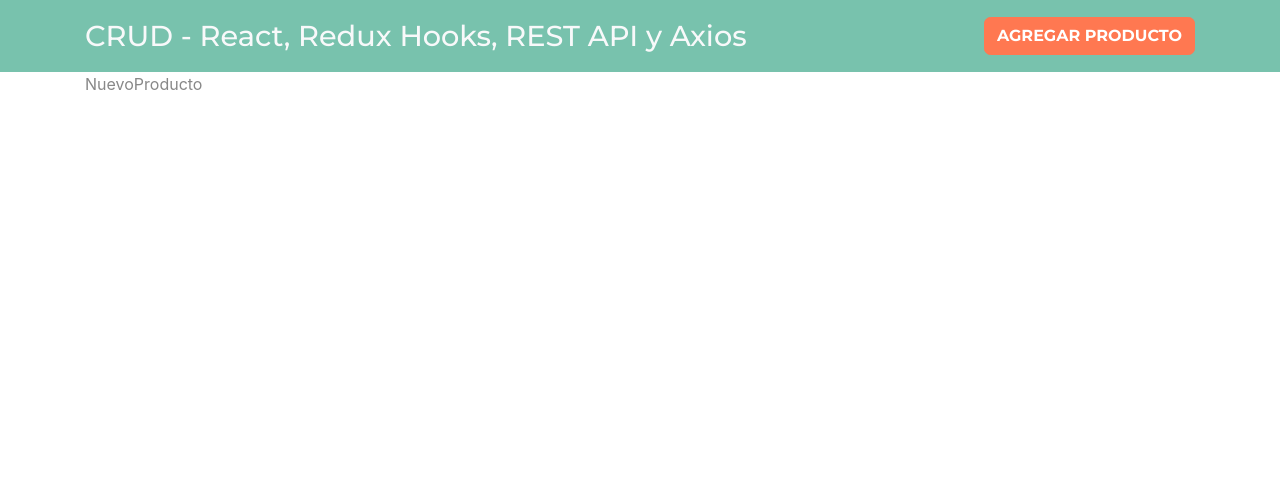
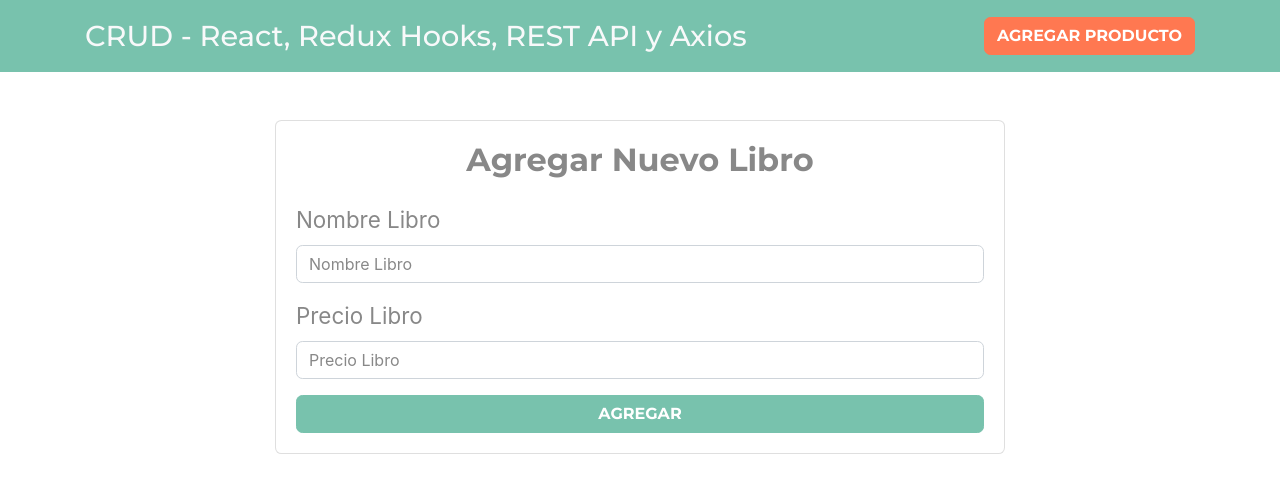
Before and after one commit to armandoltx/crudredux, a React (Create React App) app: page /productos/nuevo in a window 1280 px wide. Shown: the top 492 px of the page. Built offline with nearby package versions, Linux system fonts and the light colour scheme.

Commit message:
214 Agregando el formulario, el listado de productos y editar productos

```diff
--- a/src/componentes/EditarProducto.js
+++ b/src/componentes/EditarProducto.js
@@ -3,7 +3,36 @@
 const EditarProducto = () => {
   return (
     <div>
-      Editar Producto
+      <div className="row justify-content-center mt-5">
+        <div className="col-md-8">
+          <div className="card">
+            <div className="card-body">
+              <h2 className="text-center">Editar Producto</h2>
+              <form>
+                <div className="form-group">
+                  <label>Titulo</label>
+                  <input
+                    type="text"
+                    className="form-control"
+                    placeholder="Titulo"
+                  />
+                </div>
+                <div className="form-group">
+                  <label>Precio del Producto</label>
+                  <input
+                    type="text"
+                    className="form-control"
+                    placeholder="Precio"
+                  />
+                </div>
+
+                <button type="submit" className="btn btn-primary font-weight-bold text-uppercase d-block w-100">Guardar Cambios</button>
+              </form>
+
+            </div>
+          </div>
+        </div>
+      </div>
     </div>
   );
 };
--- a/src/componentes/NuevoProducto.js
+++ b/src/componentes/NuevoProducto.js
@@ -3,7 +3,36 @@
 const NuevoProducto = () => {
   return (
     <div>
-      NuevoProducto
+      <div className="row justify-content-center mt-5">
+        <div className="col-md-8">
+          <div className="card">
+            <div className="card-body">
+              <h2 className="text-center mb-4 font-weight-bold ">Agregar Nuevo Libro</h2>
+              <form>
+                <div className="form-group">
+                  <label>Nombre Libro</label>
+                  <input
+                    type="text"
+                    className="form-control"
+                    placeholder="Nombre Libro"
+                  />
+                </div>
+                <div className="form-group">
+                  <label>Precio Libro</label>
+                  <input
+                    type="text"
+                    className="form-control"
+                    placeholder="Precio Libro"
+                  />
+                </div>
+
+                <button type="submit" className="btn btn-primary font-weight-bold text-uppercase d-block w-100">Agregar</button>
+              </form>
+
+            </div>
+          </div>
+        </div>
+      </div>
     </div>
   );
 };
--- a/src/componentes/Productos.js
+++ b/src/componentes/Productos.js
@@ -2,9 +2,22 @@
 
 const Productos = () => {
   return (
-    <div>
-      Productos
-    </div>
+    <React.Fragment>
+      <h2 className="text-center my-5">Listado de Productos</h2>
+
+      <table className="table table-striped">
+        <thead className="bg-primary table-dark">
+          <tr>
+            <th scope="col">Nombre</th>
+            <th scope="col">Precio</th>
+            <th scope="col">Acciones</th>
+          </tr>
+        </thead>
+        <tbody>
+
+        </tbody>
+      </table>
+    </React.Fragment>
   );
 };
 
```
